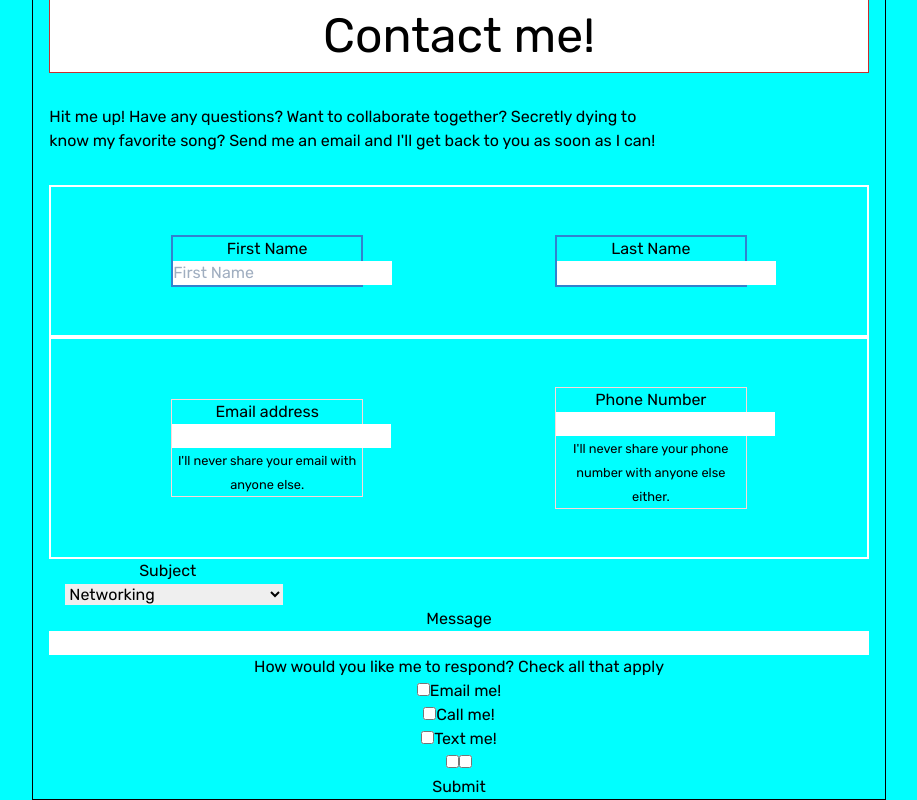
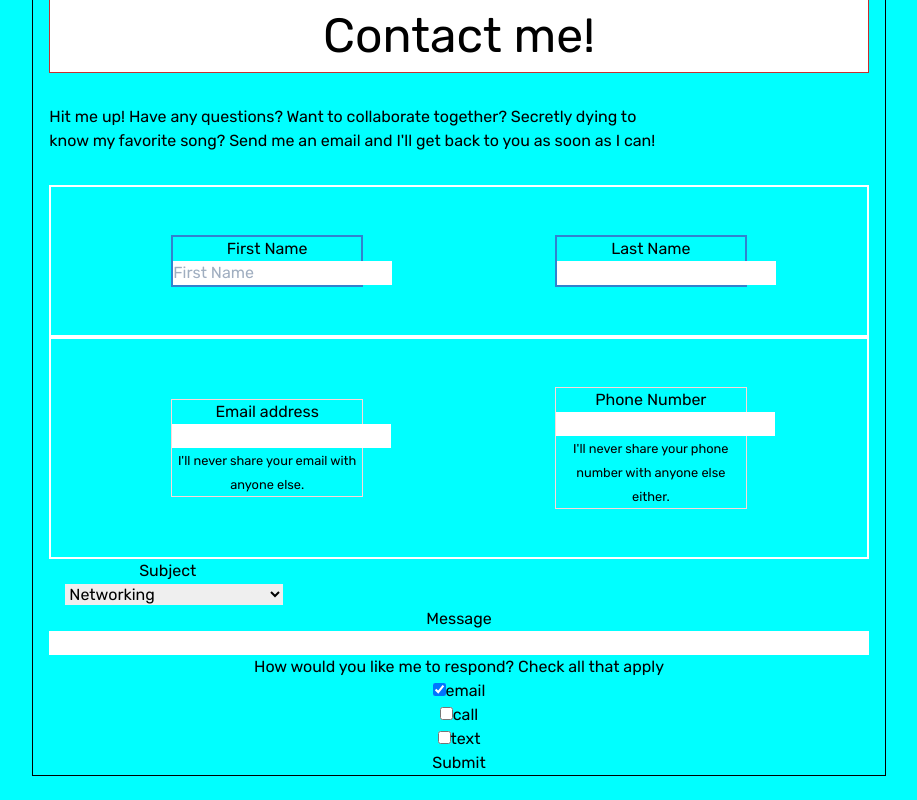
Before and after one commit to dionleung14/Portfolio-React, a React (Create React App) app: page /about-me in a window 1280 px wide. Shown: the part 4581-5381 px from the top of the page, without its empty margins (181-1098 px from the left). After the commit the page ends 5357 px from the top, so only its background shows below. Built offline with nearby package versions, Linux system fonts and the light colour scheme.

Commit message:
work in progress for assigning labels to checkboxes

```diff
--- a/src/components/ContactForm.js
+++ b/src/components/ContactForm.js
@@ -14,10 +14,6 @@ export default function ContactForm() {
     phNum: 0,
     subject: "",
     message: "",
-    emailMe: true,
-    callMe: false,
-    textMe: false,
-    // contactMethod: {},
   });
 
   const handleInput = (event) => {
@@ -28,13 +24,26 @@ export default function ContactForm() {
     });
   };
 
-  const [state, setState] = useState({
-    gender: false,
-    love: false,
+  const [contactMethodState, setContactMethodState] = useState({
+    email: true,
+    call: false,
+    text: false,
   });
 
+  const contactMethodStr = (string) => {
+    console.log(string);
+    // let capped = string.split("");
+    // console.log(typeof capped);
+    // let printed = string + " me!";
+    // let length = splutted.length;
+    // console.log(splutted[length - 2]);
+    // console.log(printed);
+    return string;
+    // return printed;
+  };
+
   const handleToggle = ({ target }) =>
-    setState((s) => ({ ...s, [target.name]: !s[target.name] }));
+    setContactMethodState((s) => ({ ...s, [target.name]: !s[target.name] }));
 
   const handleContactMethod = (event) => {
     // event.preventDefault();
@@ -173,7 +182,7 @@ export default function ContactForm() {
           {/* <!-- Preferred method of contact checkboxes --> */}
           <div className="">
             <h1>How would you like me to respond? Check all that apply</h1>
-            <div className="col-3">
+            {/* <div className="col-3">
               <input
                 type="checkbox"
                 className="form-check-input"
@@ -209,16 +218,19 @@ export default function ContactForm() {
               <label className="form-check-label" htmlFor="phoneMessage">
                 Text me!
               </label>
-            </div>
+            </div> */}
             <div>
-              {Object.keys(state).map((key) => (
+              {Object.keys(contactMethodState).map((key) => (
+                <div>
                   <input
                     type="checkbox"
                     onChange={handleToggle}
                     key={key}
                     name={key}
-                  checked={state[key]}
+                    checked={contactMethodState[key]}
                   />
+                  <label>{contactMethodStr(key)}</label>
+                </div>
               ))}
             </div>
           </div>
```
Lines whose indentation alone changed are shown as unchanged.
